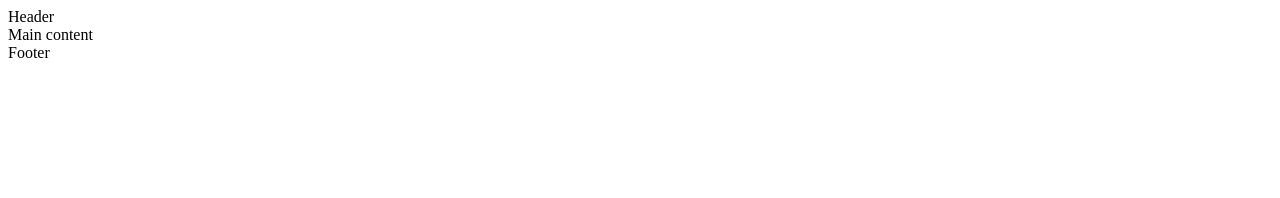
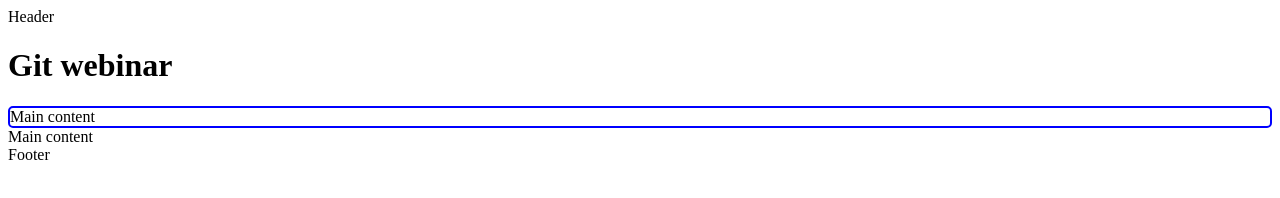
Before and after one commit to Totowa95/git-webinar, a plain HTML site: page index.html in a window 1280 px wide. Drawn offline with Linux system fonts and the light colour scheme.

Commit message:
1 - styles were added

```diff
--- a/index.html
+++ b/index.html
@@ -4,10 +4,23 @@
     <meta charset="UTF-8">
     <meta name="viewport" content="width=device-width, initial-scale=1.0">
     <title>Git webinar</title>
+    <style>
+        section{
+            border: 2px solid blue;
+            border-radius: 5px;
+
+        }
+    </style>
 </head>
 <body>
     <header>Header</header>
-    <main>Main content</main>
+    <main>
+        <h1>Git webinar</h1>
+        <section>
+            Main content
+        </section>
+        Main content
+    </main>
     <footer>Footer</footer>
 </body>
 </html>
```
